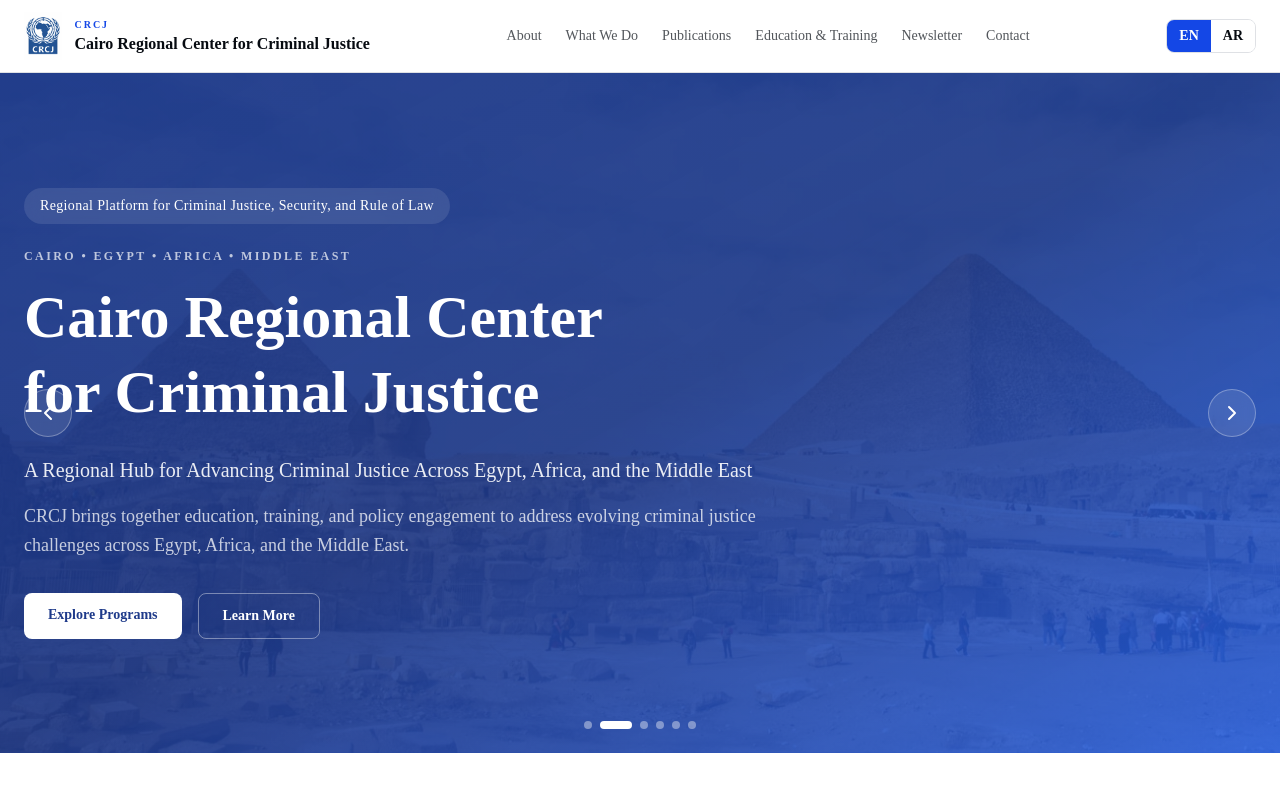
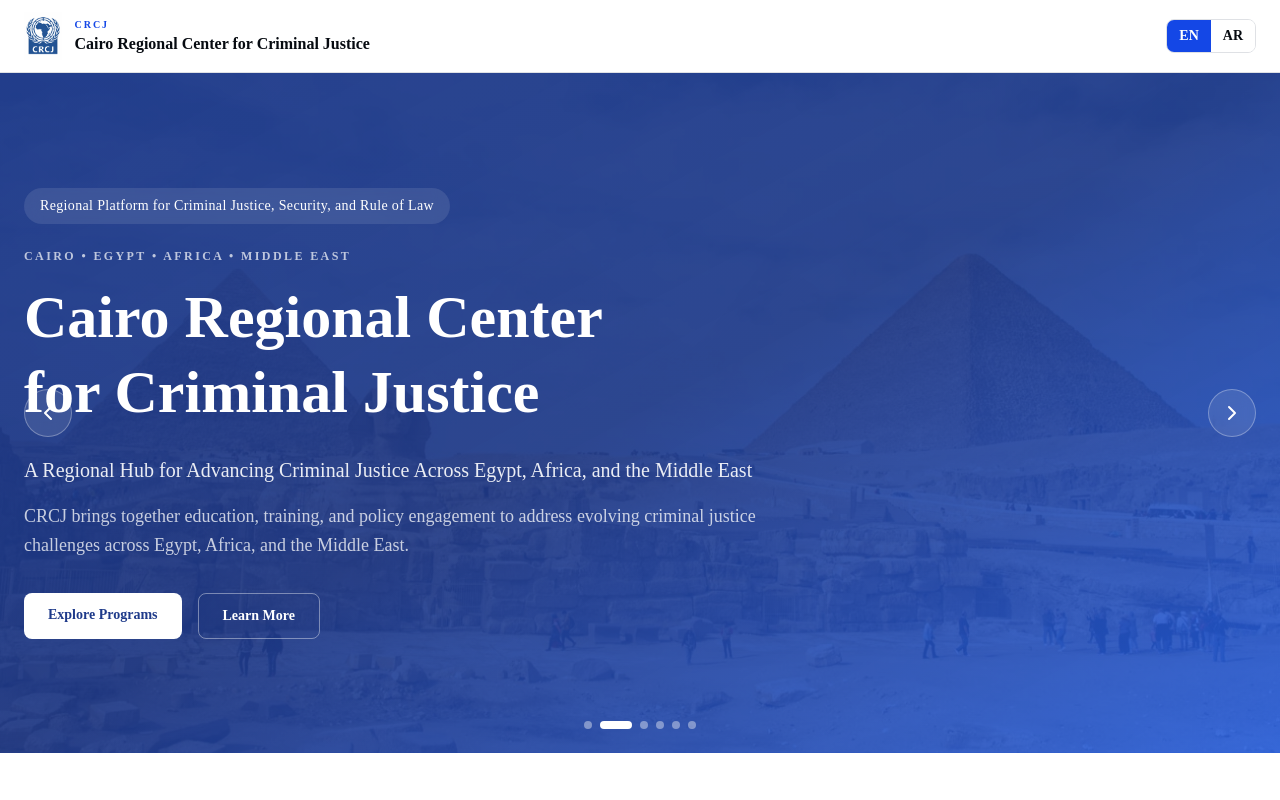
Before and after one commit to khaledcrcj/crcj-site, a Next.js app: page / in a window 1280 px wide. Shown: the top 800 px of the page. Built offline with nearby package versions, Linux system fonts and the light colour scheme.

Commit message:
header.tsx

```diff
--- a/components/crcj/header.tsx
+++ b/components/crcj/header.tsx
@@ -27,9 +27,9 @@
 
   return (
     <header className="sticky top-0 z-50 border-b border-border bg-background/95 backdrop-blur supports-[backdrop-filter]:bg-background/80">
-      <div className="mx-auto grid max-w-7xl grid-cols-[auto_1fr_auto] items-center gap-4 px-4 py-3 lg:px-6">
+      <div className="mx-auto flex max-w-7xl items-center justify-between px-4 py-3 lg:px-6">
         {/* Logo */}
-        <a href="#" className="flex min-w-0 items-center gap-3">
+        <a href="#" className="flex items-center gap-3">
           <Image
             src="/logo.png"
             alt="CRCJ Logo"
@@ -37,7 +37,7 @@
             height={48}
             className="h-11 w-auto lg:h-12"
           />
-          <div className="hidden min-w-0 sm:block">
+          <div className="hidden sm:block">
             <div className="text-[10px] font-bold uppercase tracking-[0.2em] text-blue-700">
               CRCJ
             </div>
@@ -54,24 +54,11 @@
           </div>
         </a>
 
-        {/* Desktop Navigation */}
-        <nav className="hidden items-center justify-center gap-6 lg:flex">
-          {navLinks.map((link) => (
-            <a
-              key={link.href}
-              href={link.href}
-              className={cn(
-                "whitespace-nowrap text-sm font-medium text-muted-foreground transition-colors hover:text-foreground",
-                isAr && "font-[var(--font-noto-arabic)]"
-              )}
-            >
-              {link.label}
-            </a>
-          ))}
-        </nav>
+        {/* ❌ Desktop Navigation DISABLED FOR TEST */}
+        <nav className="hidden"></nav>
 
         {/* Language Switch + Mobile Menu */}
-        <div className="flex items-center justify-end gap-3">
+        <div className="flex items-center gap-3">
           <div className="flex overflow-hidden rounded-md border border-border">
             <button
               type="button"
@@ -99,6 +86,7 @@
             </button>
           </div>
 
+          {/* Mobile Menu Button */}
           <button
             type="button"
             onClick={() => setMobileMenuOpen(!mobileMenuOpen)}
@@ -110,6 +98,7 @@
         </div>
       </div>
 
+      {/* Mobile Menu */}
       {mobileMenuOpen && (
         <nav className="border-t border-border bg-background px-4 py-4 lg:hidden">
           <div className="flex flex-col gap-3">
```
